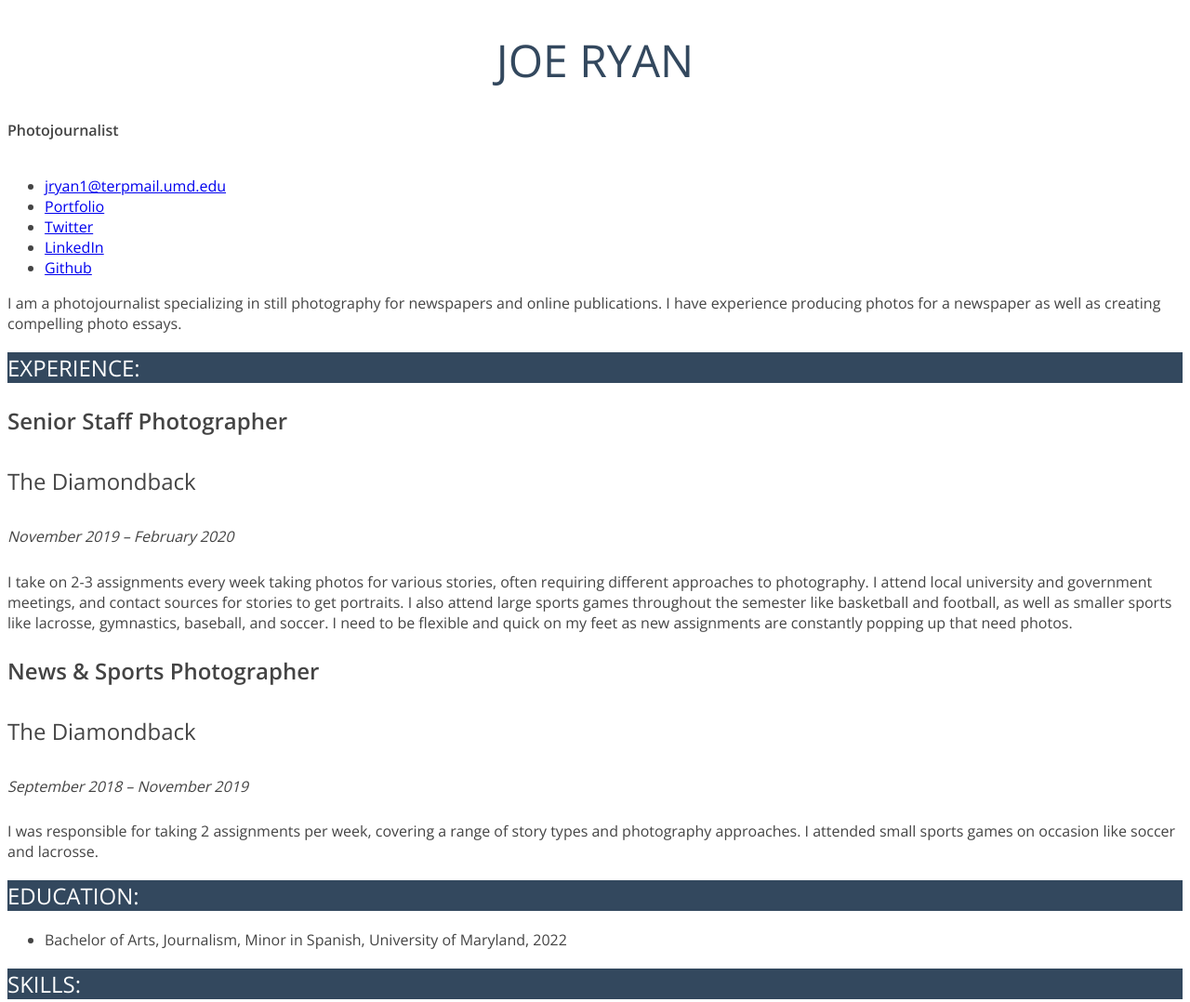
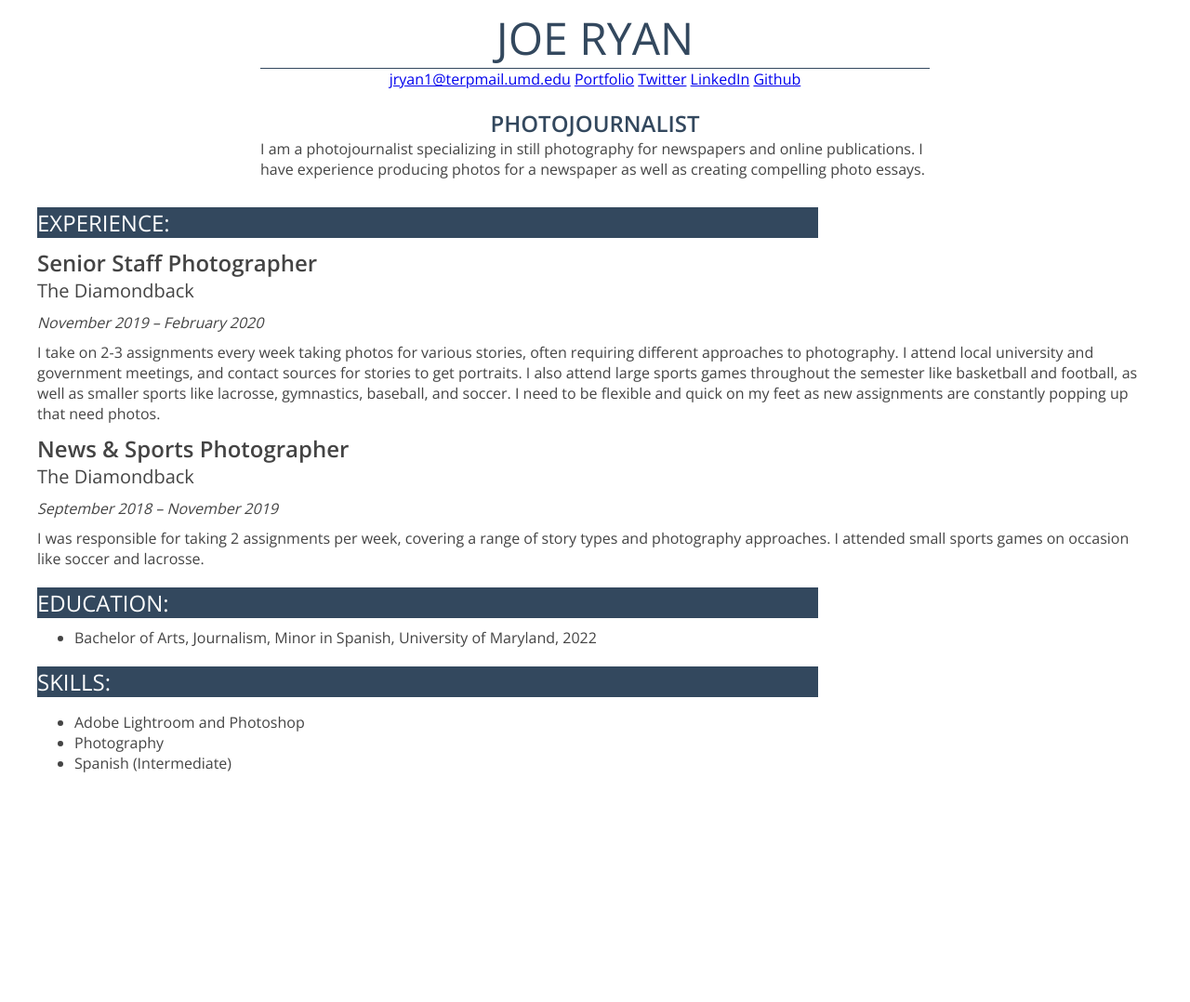
Before and after one commit to joe-ryan1/JoeRyan-Jour352, a plain HTML site: page resume/index.html in a window 1280 px wide. Shown: the top 1078 px of the page at 93% size. After the commit the page ends 906 px from the top, so only its background shows below. Drawn offline with nearby package versions, Linux system fonts and the light colour scheme.

Commit message:
Week 4 work
Bootstrap template, html/css updates to resume part 2 (mostly changing headings to classes)

```diff
--- a/resume/index.html
+++ b/resume/index.html
@@ -15,17 +15,15 @@
 
 <!--I made all of this myself!-->
 
-    <h1>Joe Ryan</h1>
+  <div id="container">
 
-    <strong>Photojournalist</strong>
-      <br>
-      <br>
+    <div id="name">Joe Ryan</div>
 
     <!--
     <img src="joe-ryan.jpg" alt="A photo of Joe Ryan" width="300px">
   -->
 
-    <ul>
+    <ul class="menu">
       <li>
         <a href="mailto:jryan1@terpmail.umd.edu">jryan1@terpmail.umd.edu</a>
       </li>
@@ -43,15 +41,17 @@
       </li>
     </ul>
 
-    <p>I am a photojournalist specializing in still photography for newspapers
+    <div id="title">PHOTOJOURNALIST</div>
+
+    <p class="top">I am a photojournalist specializing in still photography for newspapers
       and online publications. I have experience producing photos for a newspaper
       as well as creating compelling photo essays.</p>
 
-    <h2>Experience:</h2>
-      <h3>Senior Staff Photographer</h3>
-      <h4>The Diamondback</h4>
-      <h5>November 2019 – February 2020</h5>
-      <p>I take on 2-3 assignments every week taking photos for various stories,
+    <div class="sectionheader">Experience:</div>
+      <div class="jobtitle">Senior Staff Photographer</div>
+      <div class="organization">The Diamondback</div>
+      <div class="date">November 2019 – February 2020</div>
+      <p class="description">I take on 2-3 assignments every week taking photos for various stories,
          often requiring different approaches to photography. I attend local
          university and government meetings, and contact sources for stories
          to get portraits. I also attend large sports games throughout the
@@ -60,26 +60,27 @@
          quick on my feet as new assignments are constantly popping up that
          need photos.</p>
 
-      <h3>News & Sports Photographer</h3>
-      <h4>The Diamondback</h4>
-      <h5>September 2018 – November 2019</h5>
-      <p>I was responsible for taking 2 assignments per week, covering a range
+      <div class="jobtitle">News & Sports Photographer</div>
+      <div class="organization">The Diamondback</div>
+      <div class="date">September 2018 – November 2019</div>
+      <p class="description">I was responsible for taking 2 assignments per week, covering a range
         of story types and photography approaches. I attended small sports games
         on occasion like soccer and lacrosse.</p>
 
-    <h2>Education:</h2>
-      <ul>
+    <div class="sectionheader">Education:</div>
+      <ul class="degrees">
         <li>Bachelor of Arts, Journalism, Minor in Spanish, University of
           Maryland, 2022</li>
       </ul>
 
-    <h2>Skills:</h2>
-      <ul>
+    <div class="sectionheader">Skills:</div>
+      <ul class="do">
         <li>Adobe Lightroom and Photoshop</li>
         <li>Photography</li>
         <li>Spanish (Intermediate)</li>
       </ul>
 
+  </div>
   </body>
 
 </html>
--- a/resume/style.css
+++ b/resume/style.css
@@ -10,44 +10,103 @@ body {
   font-weight: 400;
 }
 
+/* This is a containter for styling ALL of the content on the page and making
+sure it looks good on the screen */
+#container {
+  width: 100%;
+  max-width: 1200px;
+  margin: 0 auto;
+  padding-bottom: 50px;
+}
+
 /* This is my big name across the top of the page */
-h1 {
+#name {
   font-size: 3em;
   color: #33485e;
   text-transform: uppercase;
   text-align: center;
   font-weight: 400;
+  border-bottom: 1px solid #33485e;
+  width: 60%;
+  min-width: 300px;
+  margin: 0 auto;
+}
+
+#title {
+  font-weight: 600;
+  text-align: center;
+  margin-top: 20px;
+  color: #33485e;
+  font-size: 1.5em;
+}
+
+/* This is the list all of the contact info across the top under my name */
+.menu {
+  margin: 0px;
+  padding: 0px;
+  text-align: center;
+}
+
+/* This is targeting just the items in the menu list across the top */
+.menu li {
+  display: inline;
 }
 
 /* This is the header for experience, education, and skills with the blue background */
-h2 {
+.sectionheader {
   font-size: 1.5em;
   text-transform: uppercase;
   background-color: #33485e;
   color: #fff;
   font-weight: 400;
+  margin: 20px 0px 10px 0px;
+  width: 70%;
+  min-width: 300px;
 }
 
 /* This is the job titles */
-h3 {
+.jobtitle {
   font-size: 1.5em;
   font-weight: 600;
 }
 
 /* This is the organization/company */
-h4 {
+.organization {
   font-weight: 400;
-  font-size: 1.5em;
+  font-size: 1.25em;
 }
 
 /* This is the dates that I worked there */
-h5 {
+.date {
   font-weight: 400;
   font-size: 1em;
   font-style: italic;
+  margin: 10px 0px;
+}
+
+/* This is styling for all of the paragraphs describing the job */
+.description {
+  margin: 10px 0px;
+}
+
+/* This is all of the degrees under "education" */
+.degrees {
+  margin-top: 5px;
+}
+
+/* This is the list of my skills */
+.do {
+  top-margin: 5px;
 }
 
 /* This is all of the bullet points, like contacts, education, and skills */
 li {
   font-size: 1em;
 }
+
+.top {
+  width: 60%;
+  min-width: 300px;
+  margin: 0 auto;
+  margin-bottom: 30px;
+}
```
Also changed, not shown: bootstraptemplate.html (added, +61 -0 lines).
